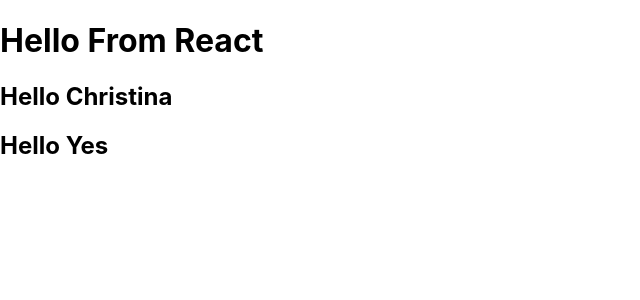
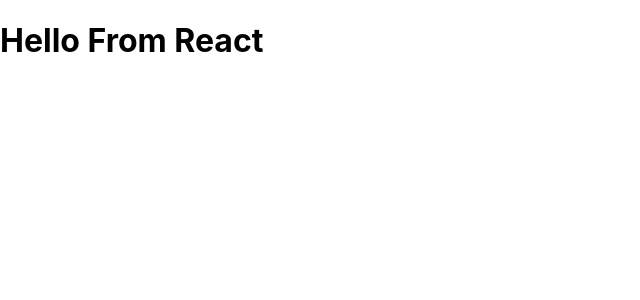
Before and after one commit to christina-ml/task-tracker, a React (Create React App) app: page / in a window 1280 px wide. Shown: the top 300 px of the page, without its empty margins (0-640 px from the left). Built offline with nearby package versions, Linux system fonts and the light colour scheme.

Commit message:
deleted example of writing variables

```diff
--- a/src/App.js
+++ b/src/App.js
@@ -1,12 +1,7 @@
 function App() {
-  const name = 'Christina';
-  const x = true
-
   return (
     <div className="container">
       <h1>Hello From React</h1>
-      <h2>Hello {name}</h2>
-      <h2>Hello {x ? 'Yes' : 'No'}</h2>
     </div>
   );
 }
```
